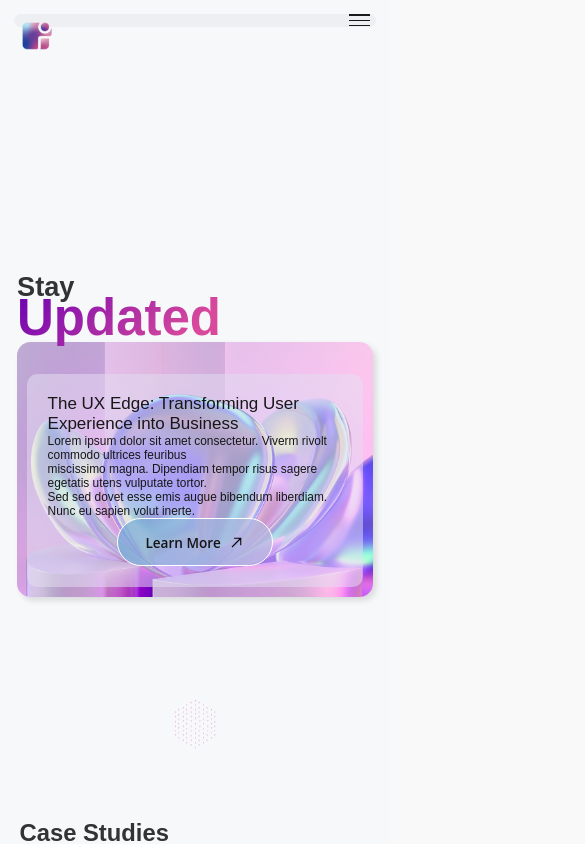
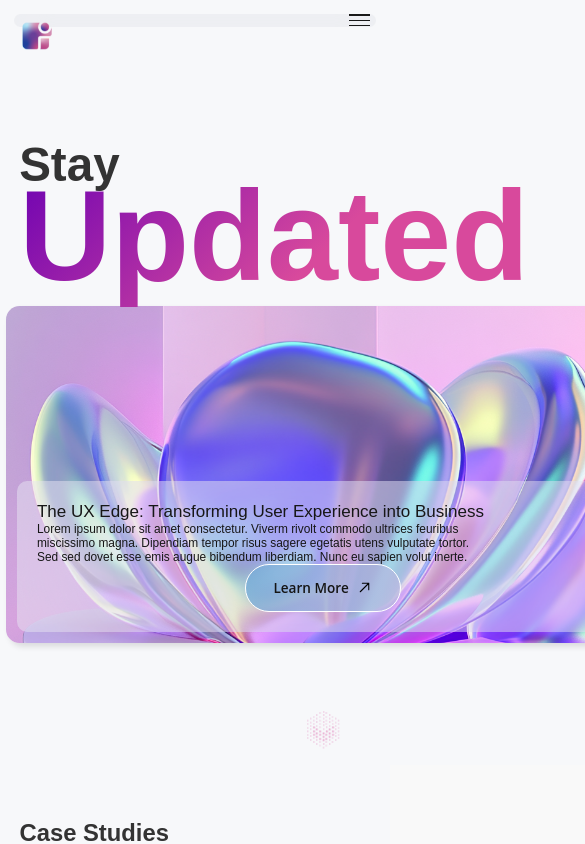
Before and after one commit to ideoguru/ideogfx.com, a Next.js app: page /Resources in a window 390 px wide. Shown: the top 844 px of the page, 585 px wide, since content can reach past the window. Built offline with nearby package versions, Linux system fonts and the light colour scheme.

Commit message:
whoWeAre & Resourse page Icon

```diff
--- a/src/styles/Resourse_hero.module.css
+++ b/src/styles/Resourse_hero.module.css
@@ -89,7 +89,8 @@
   align-items: center;
   flex-shrink: 0;
   position: absolute;
-  bottom: 150px;
+  outline: none;
+  bottom: 60px;
   left: 50%;
   transform: translateX(-50%);
   background: none;
@@ -97,9 +98,16 @@
   cursor: pointer;
   animation: breathe 2s infinite;
 }
+@keyframes blink {
+  0%, 100% { opacity: 1; }
+  50% { opacity: 0; }
+}
 
+.scrollDownIcon img:last-child {
+  animation: blink 1s infinite; /* Add this line */
+}
 /* Responsive Adjustments */
-@media (max-width: 1600px) {
+/* @media (max-width: 1600px) {
   .heroSection {
     padding: 0 200px;
   }
@@ -126,45 +134,21 @@
   .headingContainer {
     width: 100%;
   }
-}
+} */
 
 @media (max-width: 768px) {
-  .heroSection {
-    padding: 0 20px;
-  }
-
-  .stayText {
-    font-size: 40px;
-    line-height: 48px;
-  }
-
-  .updatedGradient {
-    font-size: 80px;
-    line-height: 100px;
-    margin-top: -20px;
+  .scrollDownIcon {
+    bottom: 40px !important; /* Adjust mobile position */
   }
 }
 
 @media (max-width: 480px) {
-  .stayText {
-    font-size: 32px;
-    line-height: 40px;
-  }
-
-  .updatedGradient {
-    font-size: 60px;
-    line-height: 72px;
-  }
-
-  .heroCard {
-    height: 300px;
-  }
-
   .scrollDownIcon {
-    bottom: 20px;
+    bottom: 20px !important;
+    width: 36px;
+    height: 42px;
   }
 }
-
 /* Keep existing animations and other styles */
 @keyframes breathe {
   0%, 100% { transform: translateX(-50%) scale(1); }
```
